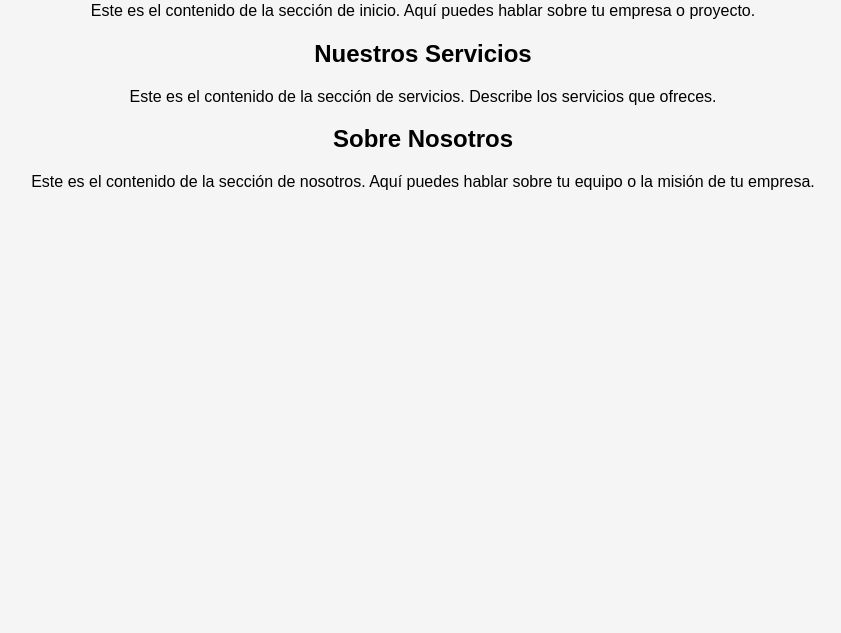
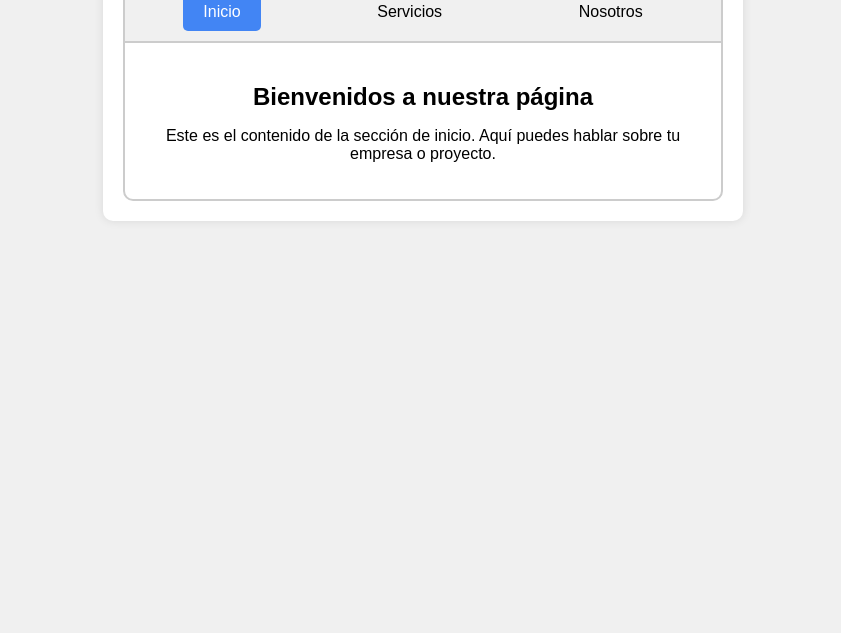
Before and after one commit to wildcodeai/dataprocess-web, a plain HTML site: page index.html in a window 1280 px wide. Shown: the part 167-800 px from the top of the page, without its empty margins (217-1058 px from the left). Drawn offline with Linux system fonts and the light colour scheme.

Commit message:
Update style.css

```diff
--- a/style.css
+++ b/style.css
@@ -3,50 +3,75 @@ body {
     font-family: Arial, sans-serif;
     margin: 0;
     padding: 0;
+    background-color: #f0f0f0;
     text-align: center;
-    background-color: #f5f5f5;
+}
+
+/* Contenedor principal */
+.container {
+    margin: 50px auto;
+    max-width: 600px;
+    background-color: white;
+    padding: 20px;
+    border-radius: 10px;
+    box-shadow: 0 0 10px rgba(0, 0, 0, 0.1);
 }
 
 /* Encabezado */
-.header {
-    background-color: white;
-    padding: 20px;
-    box-shadow: 0px 4px 2px -2px gray;
+h1 {
+    margin-bottom: 20px;
+    font-size: 2rem;
 }
 
-.header h1 {
-    font-size: 2rem;
-    margin: 0;
+/* Caja que contiene las pestañas y el contenido */
+.box {
+    border: 2px solid #ccc;
+    border-radius: 10px;
 }
 
-.header p {
-    font-size: 1.2rem;
-    margin: 10px 0;
+/* Menú de pestañas */
+.menu {
+    display: flex;
+    justify-content: space-around;
+    background-color: #f0f0f0;
+    padding: 10px;
+    border-bottom: 2px solid #ccc;
 }
 
-.header span {
-    color: green;
+.tab-button {
+    background-color: #f0f0f0;
+    border: none;
+    padding: 10px 20px;
+    font-size: 1rem;
+    cursor: pointer;
+    transition: background-color 0.3s ease;
 }
 
-/* Grid de imágenes */
-.images-grid {
-    display: grid;
-    grid-template-columns: repeat(auto-fill, minmax(150px, 1fr));
-    gap: 10px;
+.tab-button:hover {
+    background-color: #ddd;
+}
+
+.tab-button.active {
+    background-color: #4285f4;
+    color: white;
+    border-radius: 5px;
+}
+
+/* Contenido de cada pestaña */
+.content {
     padding: 20px;
 }
 
-.images-grid img {
-    width: 100%;
-    height: auto;
-    border-radius: 8px;
+.tab-content {
+    display: none;
 }
 
-/* Estilo para el logo "G" */
-.logo {
-    font-size: 5rem;
-    color: #4285f4;
-    display: flex;
-    justify-content: center;
-    align-items: center;
+.tab-content.active {
+    display: block;
 }
+
+/* Estilo del contenido de texto */
+h2 {
+    font-size: 1.5rem;
+    margin-bottom: 10px;
+}
```
